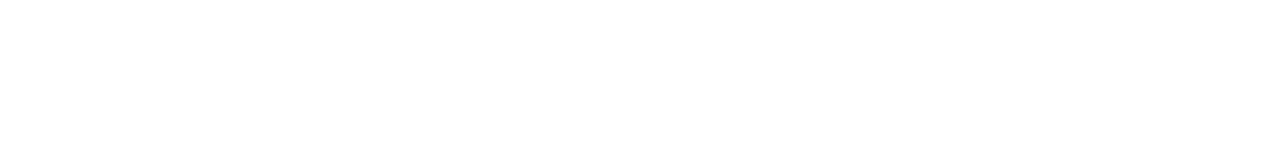
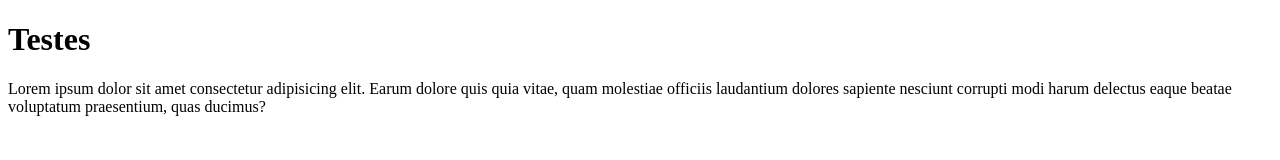
Before and after one commit to joohjohh/SENAC-2024-1-PWMB-1142124421-Jo-o-Vitor-, a plain HTML site: page Nova pasta/index.html in a window 1280 px wide. Drawn offline with Linux system fonts and the light colour scheme.

Commit message:
Primeira Alteração

```diff
--- a/Nova pasta/index.html
+++ b/Nova pasta/index.html
@@ -3,9 +3,12 @@
 <head>
     <meta charset="UTF-8">
     <meta name="viewport" content="width=device-width, initial-scale=1.0">
-    <title>Document</title>
+    <title>Atividade 1</title>
 </head>
 <body>
-
+    <h1>Testes</h1>
+    <p>
+        Lorem ipsum dolor sit amet consectetur adipisicing elit. Earum dolore quis quia vitae, quam molestiae officiis laudantium dolores sapiente nesciunt corrupti modi harum delectus eaque beatae voluptatum praesentium, quas ducimus?
+    </p>
 </body>
 </html>
```
